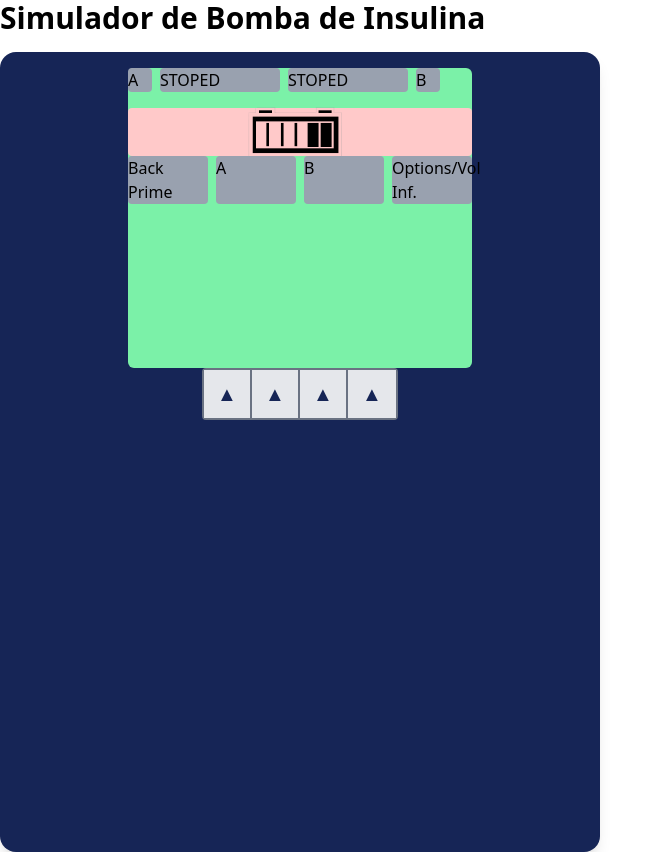
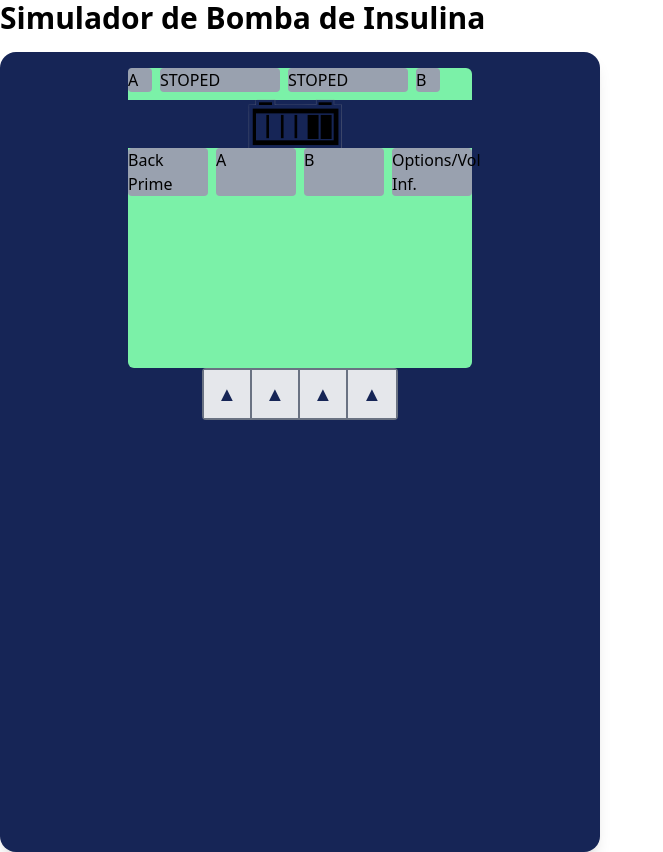
Before and after one commit to vpeinado263/simulador-bomba-insulina, a Next.js app in the folder frontend/: page / in a window 1280 px wide. Shown: the whole page, without its empty margins (0-663 px from the left). Built offline with nearby package versions, Linux system fonts and the light colour scheme.

Commit message:
Editar componente MessageRegion

```diff
--- a/frontend/src/components/molecules/MessageRegion.jsx
+++ b/frontend/src/components/molecules/MessageRegion.jsx
@@ -2,7 +2,7 @@ import BatteryCapacitySymbol from "../atoms/Indicadores/BatteryCapacitySymbol";
 
 const MessageRegion = () => {
   return (
-  <div className="w-full h-12 bg-red-200 text-red-700 flex items-center justify-center rounded mt-4">
+  <div className="w-full h-12 bg-blue-950 flex items-center justify-center">
     <BatteryCapacitySymbol />
   </div>
   );
```
